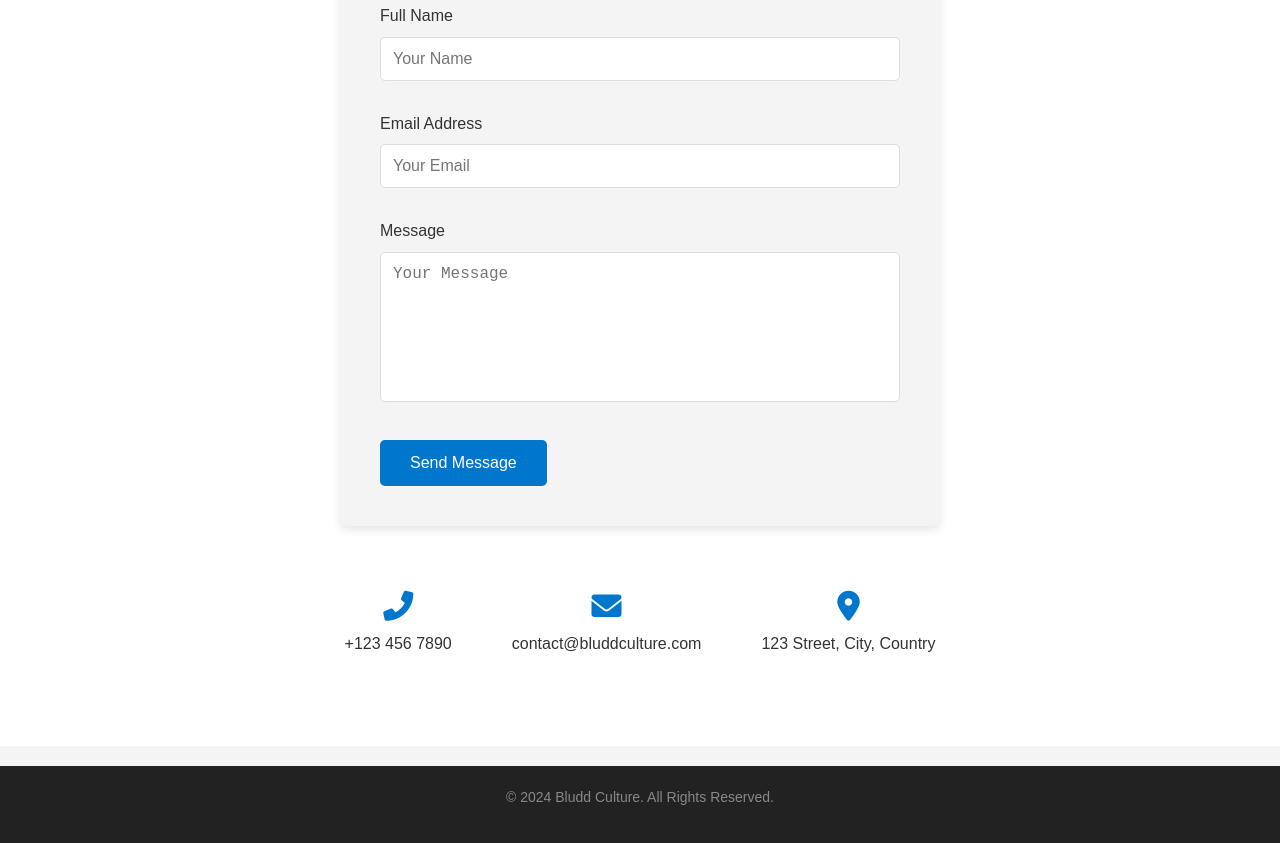
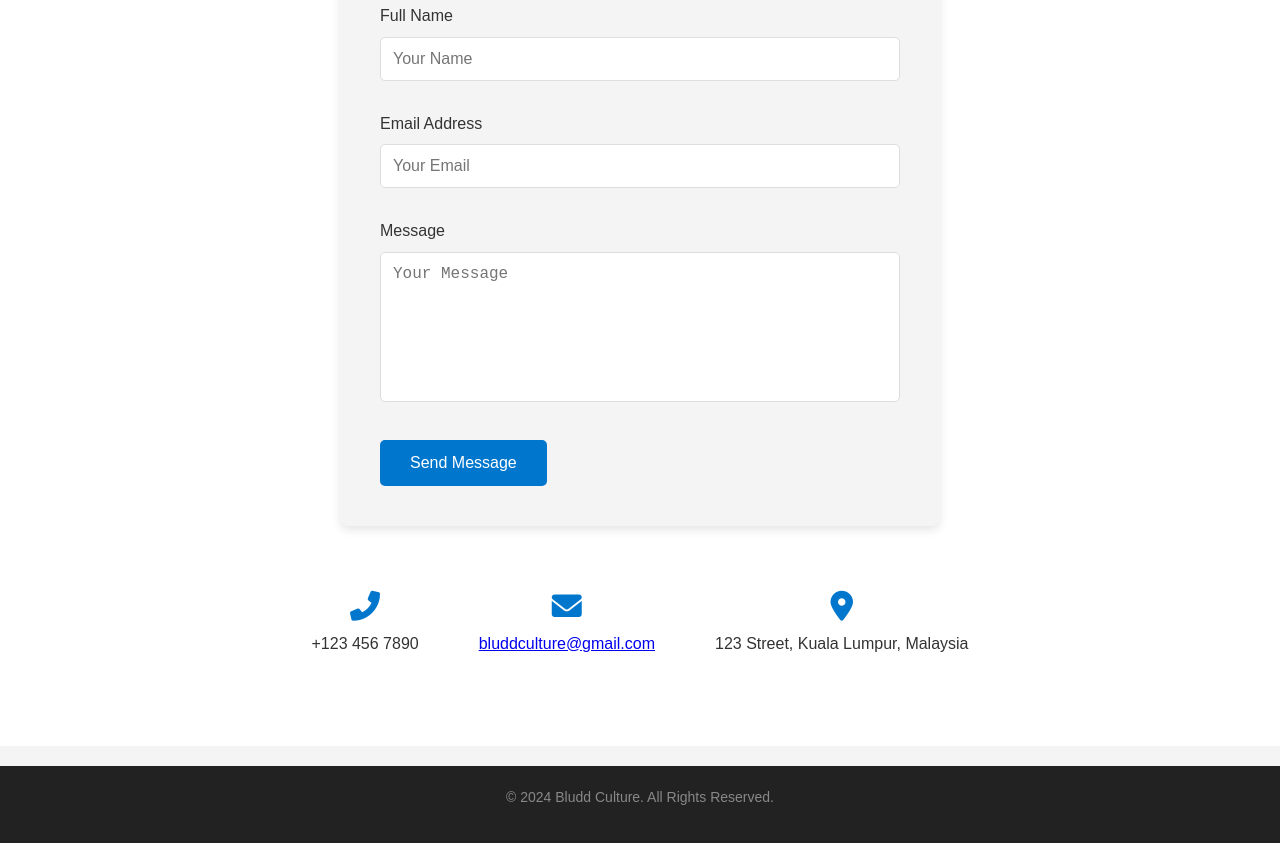
Before and after one commit to case-1412/bludd, a plain HTML site: page contact.html in a window 1280 px wide. Shown: the part 327-1170 px from the top of the page. Drawn offline with Linux system fonts and the light colour scheme.

Commit message:
Update contact.html

```diff
--- a/contact.html
+++ b/contact.html
@@ -49,16 +49,14 @@
             </div>
             <div class="info-item">
                 <i class="fas fa-envelope"></i>
-                <p>contact@bluddculture.com</p>
+                <p><a href="mailto:bluddculture@gmail.com">bluddculture@gmail.com</a></p>
             </div>
             <div class="info-item">
                 <i class="fas fa-map-marker-alt"></i>
-                <p>123 Street, City, Country</p>
+                <p>123 Street, Kuala Lumpur, Malaysia</p>
             </div>
         </div>
     </section>
-</body>
-</html>
 
     <!-- Footer -->
     <div class="footer">
```
